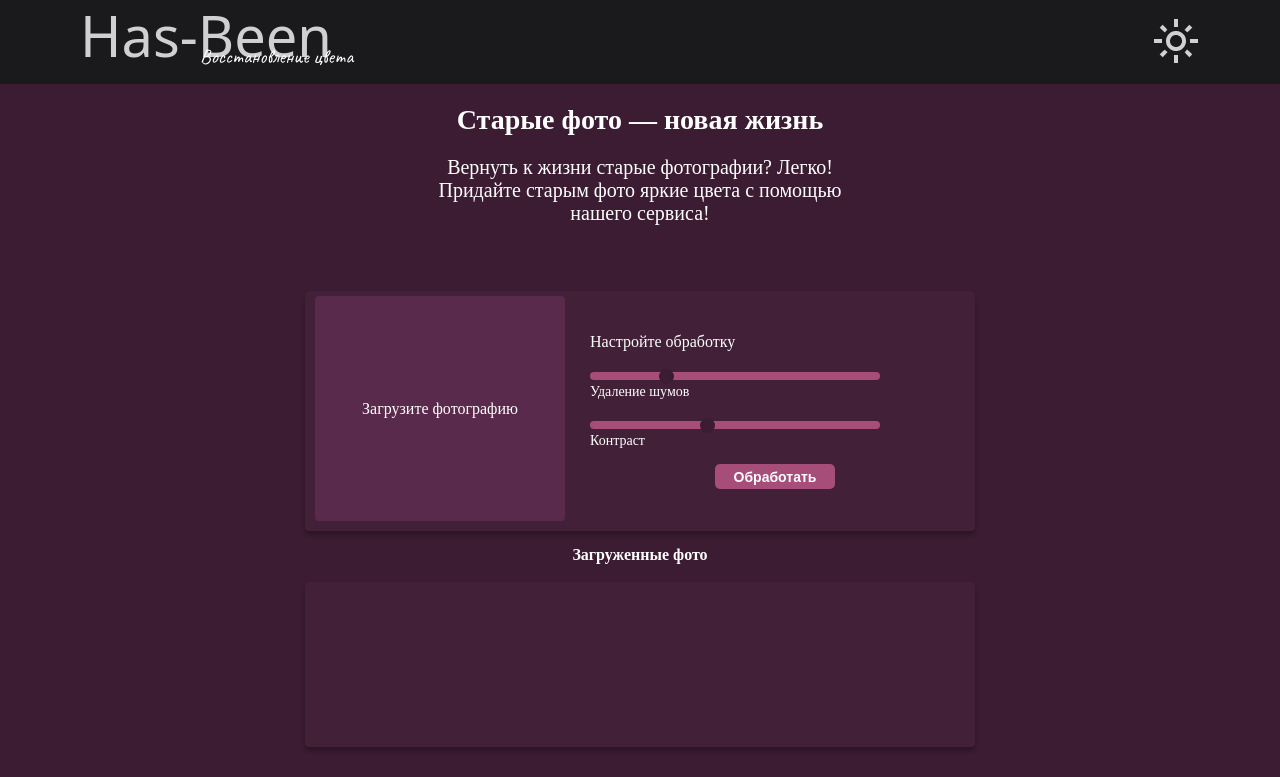
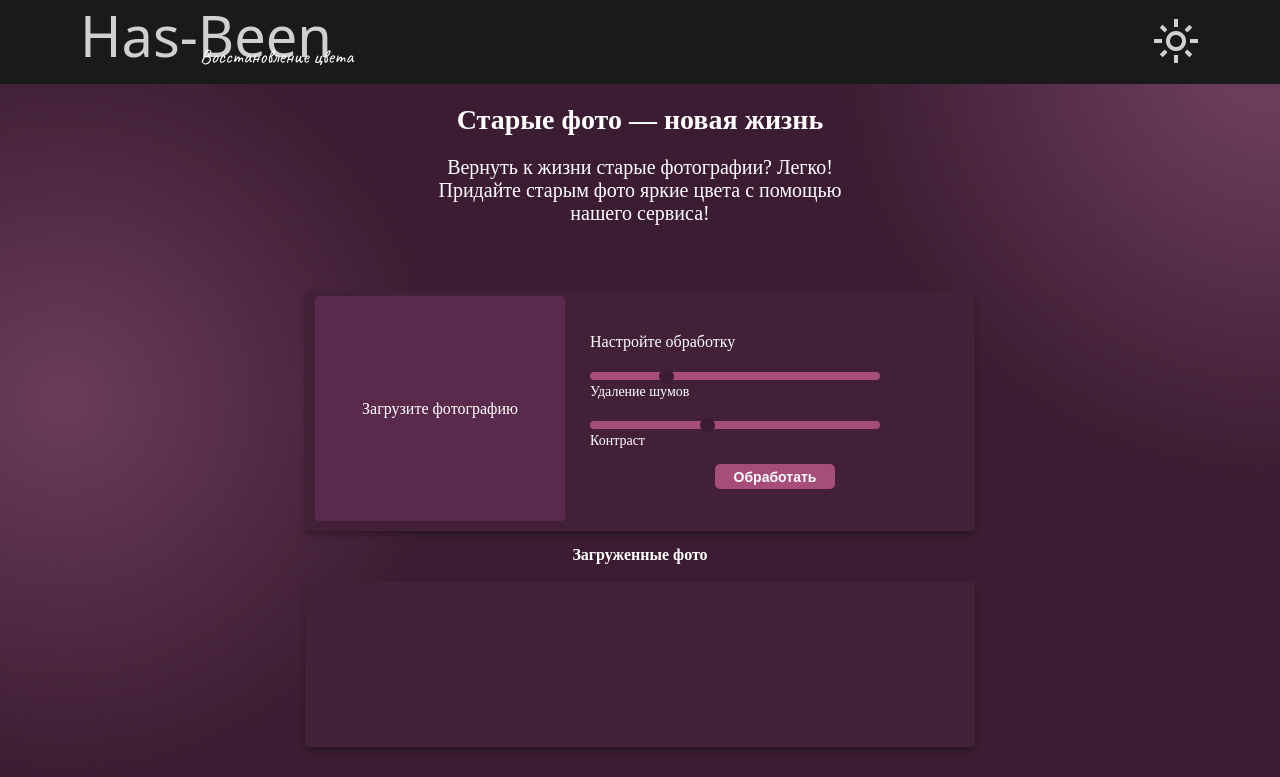
Before and after one commit to NursultanAbdykalykov/front_mai_project_4sem, a React (Vite) app: page / in a window 1280 px wide. Shown: the top 777 px of the page. Built offline with nearby package versions, Linux system fonts and the light colour scheme; a web font is replaced by a local one.

Commit message:
Update global.scss

```diff
--- a/src/styles/global.scss
+++ b/src/styles/global.scss
@@ -7,5 +7,20 @@
 html,
 body {
   height: 100%;
-  background-color: #3b1c32;
+  background: linear-gradient(
+    135deg,
+    #3b1c32 0%,
+    #3b1c32 100%
+  ),
+  radial-gradient(
+    circle at 100% 5%,
+    rgba(217,180,198, 0.35) 5%,
+    transparent 30%
+  ),
+  radial-gradient(
+    circle at 5% 50%,
+    rgba(217,180,198, 0.35) 0%,
+    transparent 30%
+  );
+  background-blend-mode: overlay;
 }
```
